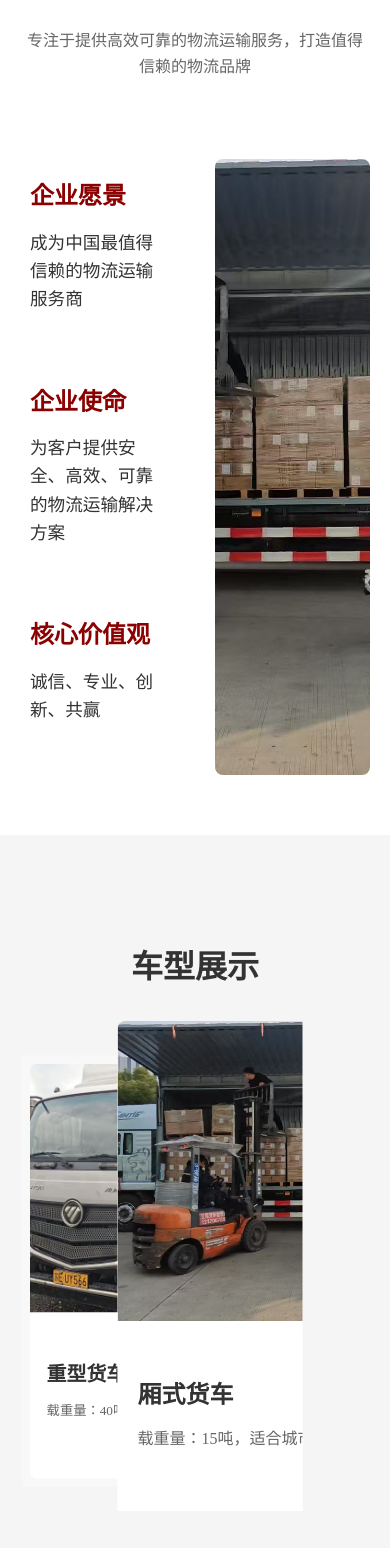
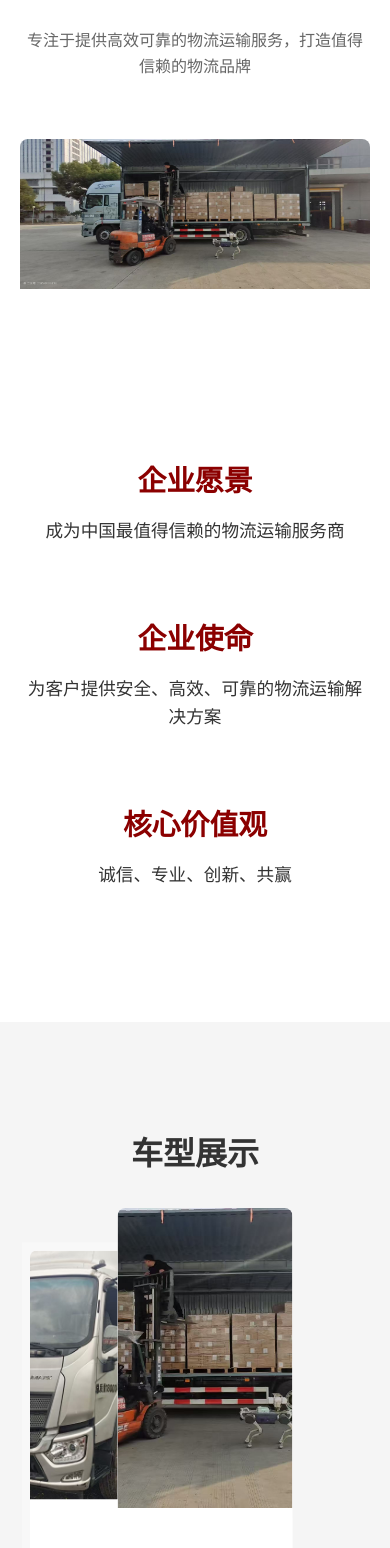
Before and after one commit to barry-wang-1/FengWuOfficial, a Vue app: page / in a window 390 px wide. Shown: the part 438-1986 px from the top of the page. Built offline with nearby package versions, Linux system fonts and the light colour scheme.

Commit message:
chore: 企业文化移动端排版

```diff
--- a/src/components/Home/Home.css
+++ b/src/components/Home/Home.css
@@ -122,24 +122,88 @@
   width: 100%;
   height: 100%;
 }
-
-/* 响应式调整 */
+/* 企业文化响应式调整 */
 @media (max-width: 768px) {
-  .culture-content {
-    padding: 10px;
+  #culture .el-row {
+    flex-direction: column-reverse;
+    align-items: center;
   }
 
-  .culture-item {
-    margin-bottom: 20px;
-  }
-
-  .culture-item h3 {
-    font-size: 1.5rem;
+  #culture .el-col {
+    width: 100%;
+    display: flex;
+    flex-direction: column;
+    align-items: center;
   }
 
   .culture-image-wrapper {
-    min-height: 300px;
-    margin-top: 20px;
+    min-height: 250px;
+    margin-bottom: 30px;
+    width: 100%;  /* 修改这里 */
+    max-width: none;  /* 移除最大宽度限制 */
+  }
+  .culture-image {
+    width: 100%;
+    height: 100%;
+    object-fit: cover;  /* 添加这行确保图片填充容器 */
+  }
+  .culture-content {
+    padding: 10px 20px;  /* 增加左右内边距 */
+    text-align: center;
+    width: 100%;  /* 修改这里 */
+  }
+  .culture-item {
+    margin: 0 auto 25px;
+    width: 100%;
+    max-width: 500px;  /* 文字内容保持适当宽度 */
+  }
+}
+/* 车型展示响应式调整 */
+@media (max-width: 768px) {
+  #vehicles .el-carousel {
+    height: auto !important;
+  }
+  #vehicles .vehicle-card {
+    width: 100%;
+    aspect-ratio: auto;
+    height: auto;
+  }
+  #vehicles .vehicle-image {
+    width: 100%;
+    aspect-ratio: 16/9;
+    height: auto;
+  }
+  #vehicles .vehicle-info {
+    position: relative;
+    padding: 15px;
+  }
+}
+/* 司机团队响应式调整 */
+@media (max-width: 768px) {
+  #drivers .el-carousel {
+    height: auto !important;
+  }
+
+  #drivers .driver-card {
+    width: 100%;
+    aspect-ratio: auto;
+    height: auto;
+  }
+
+  #drivers .driver-image {
+    width: 100%;
+    aspect-ratio: 1/1;
+    height: auto;
+  }
+
+  #drivers .driver-info {
+    position: relative;
+    background: #fff;
+    padding: 15px;
+  }
+
+  #drivers :deep(.el-carousel__item) {
+    padding: 15px;
   }
 }
 #vehicles .vehicle-image {
--- a/src/components/Home/Home.template.html
+++ b/src/components/Home/Home.template.html
@@ -21,7 +21,7 @@
       <h2>企业文化</h2>
       <p class="section-description">专注于提供高效可靠的物流运输服务，打造值得信赖的物流品牌</p>
       <el-row :gutter="40">
-        <el-col :span="12">
+        <el-col :xs="24" :sm="24" :md="12" :lg="12">
           <div class="culture-content">
             <div class="culture-item">
               <h3>企业愿景</h3>
@@ -37,7 +37,7 @@
             </div>
           </div>
         </el-col>
-        <el-col :span="12">
+        <el-col :xs="24" :sm="24" :md="12" :lg="12">
           <div class="culture-image-wrapper">
             <el-image
               :src="culture[0].image"
```
